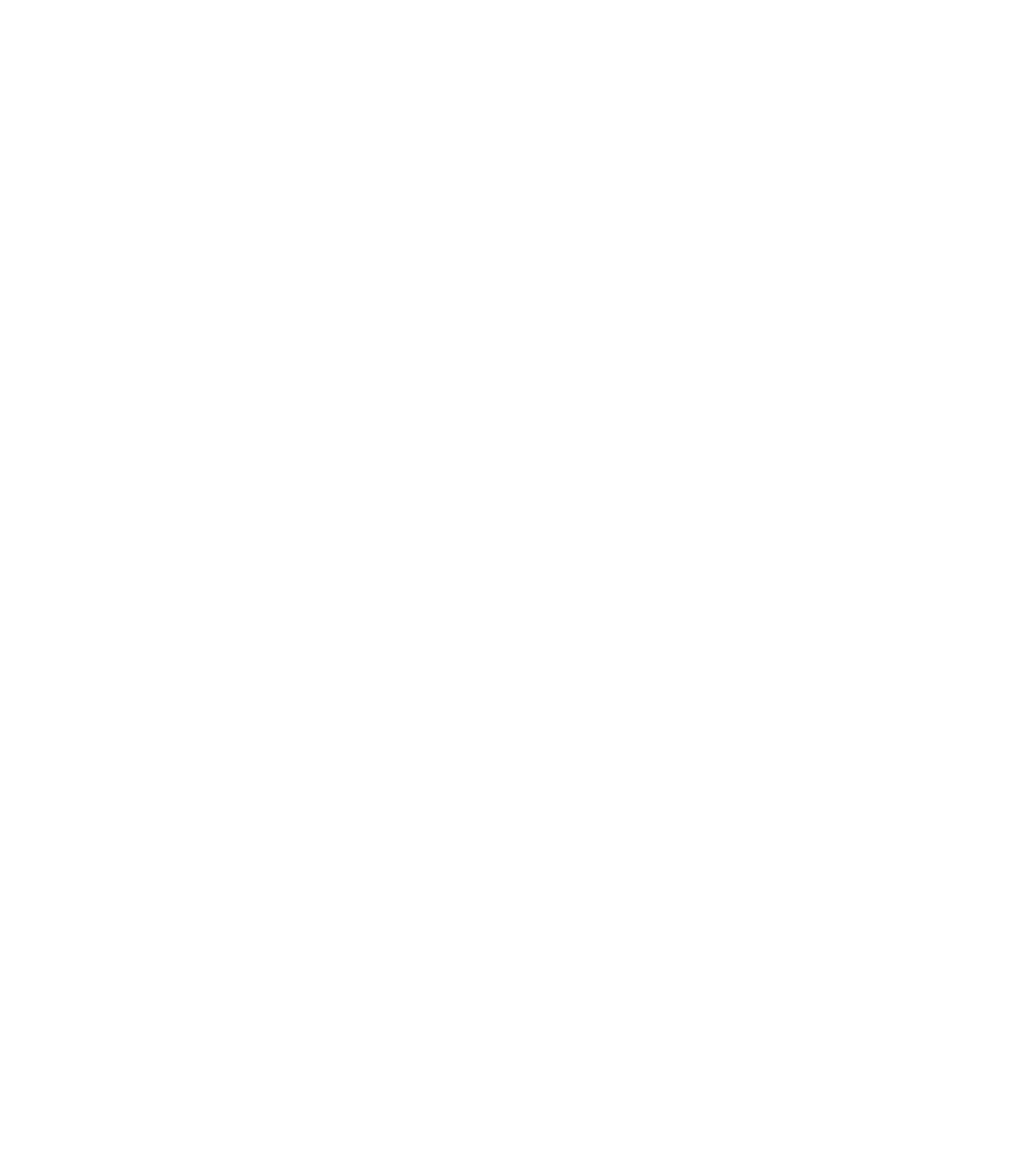
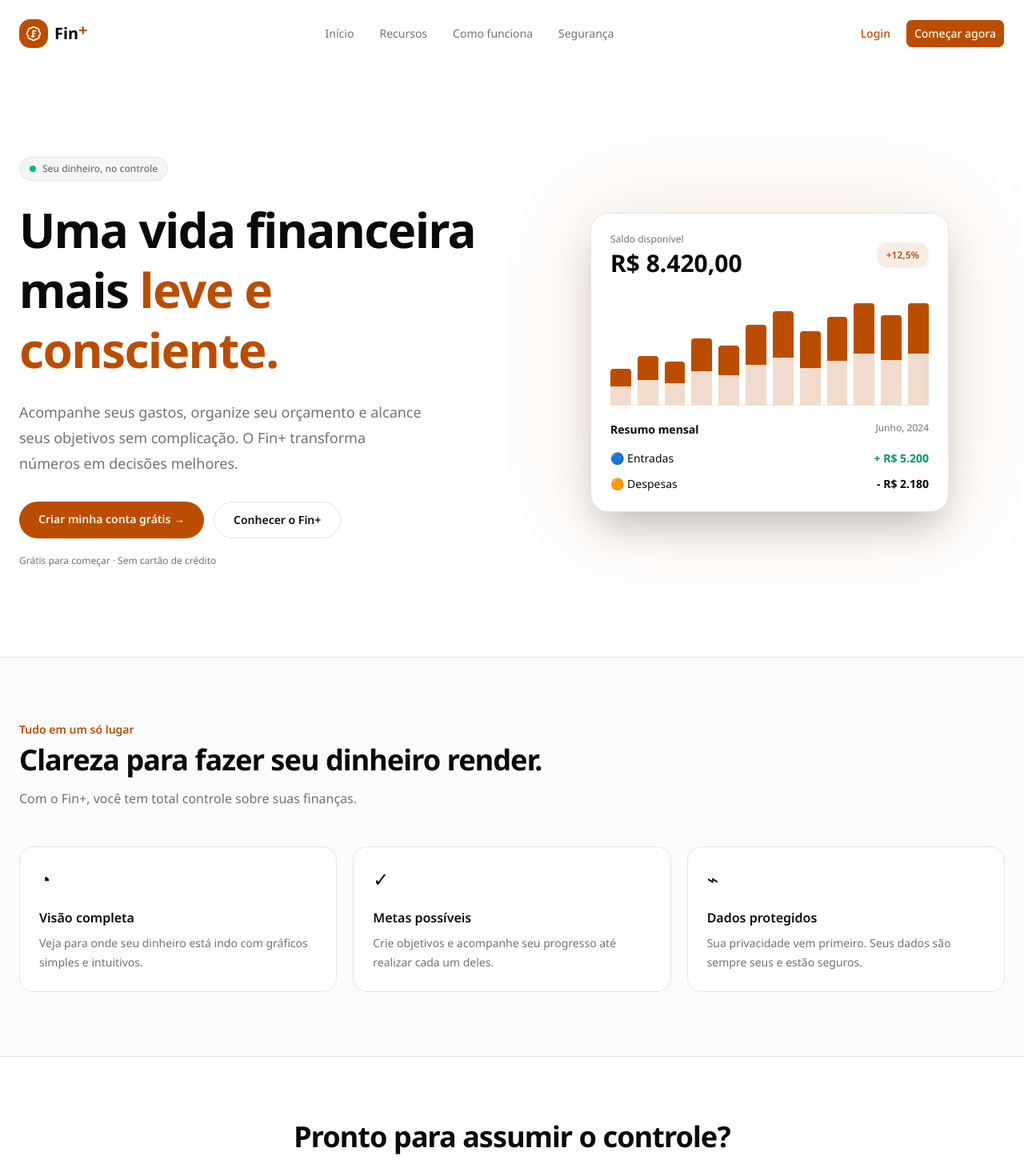
Before and after one commit to LinconlBR/fin-plus, a Next.js app: page / in a window 1280 px wide. Shown: the top 1460 px of the page at 80% size. Before the commit the page ends 800 px from the top, so only its background shows below. Built offline with nearby package versions, Linux system fonts and the light colour scheme.

Commit message:
Home page
prototipo home page

```diff
--- a/app/page.tsx
+++ b/app/page.tsx
@@ -1,8 +1,112 @@
-import Image from "next/image";
+import Link from "next/link";
+import { BadgeSwissFranc } from 'lucide-react';
+import { Button } from "@/components/ui/button";
+
 
 export default function Home() {
   return (
-    <>
-    </>
+    <main className="min-h-screen bg-background text-foreground">
+      <header className="mx-auto flex max-w-7xl items-center justify-between px-6 py-6">
+        <Link href="#inicio" className="flex items-center gap-2 text-xl font-bold">
+        <span className="flex h-9 w-9 items-center justify-center rounded-xl bg-primary text-primary-foreground">
+          <BadgeSwissFranc className="h-5 w-5" />
+        </span>
+         Fin<span className="relative -ml-2 -top-1 text-primary">+</span>
+         </Link>
+        <nav className="hidden gap-8 text-sm text-muted-foreground md:flex">
+          <Link href="#inicio">Início</Link>
+          <Link href="#recursos">Recursos</Link>
+          <Link href="#como-funciona">Como funciona</Link>
+          <Link href="#seguranca">Segurança</Link>
+        </nav>
+        {/* Mobile menu button */}
+        <button className="md:hidden">
+          <svg className="h-6 w-6" fill="none" stroke="currentColor" viewBox="0 0 24 24">
+            <path strokeLinecap="round" strokeLinejoin="round" strokeWidth={2} d="M4 6h16M4 12h16M4 18h16" />
+          </svg>
+        </button>
+        <div className=" gap-2 md:flex">
+          <Button variant="link"><Link href="#comecar">Login</Link></Button>
+          <Button variant="default"><Link href="#comecar">Começar agora</Link></Button>
+        </div>
+      </header>
+
+      <section id="inicio" className="mx-auto grid max-w-7xl items-center gap-14 px-6 py-16 lg:grid-cols-2 lg:py-28">
+        <div>
+          <p className="mb-6 inline-flex items-center gap-2 rounded-full border border-border bg-muted px-3 py-1.5 text-xs font-medium text-muted-foreground">
+            <span className="h-2 w-2 rounded-full bg-emerald-500" /> Seu dinheiro, no controle</p>
+          <h1 className="max-w-xl text-5xl font-bold leading-tight tracking-tight sm:text-6xl">Uma vida financeira mais <span className="text-primary">leve e consciente.</span></h1>
+          <p className="mt-6 max-w-lg text-lg leading-8 text-muted-foreground">Acompanhe seus gastos, organize seu orçamento e alcance seus objetivos sem complicação. O Fin+ transforma números em decisões melhores.</p>
+          <div className="mt-8 flex flex-col gap-3 sm:flex-row"><Link href="#comecar" className="rounded-full bg-primary px-6 py-3 text-center text-sm font-semibold text-primary-foreground">Criar minha conta grátis →</Link>
+          <Link href="#recursos" className="rounded-full border border-border px-6 py-3 text-center text-sm font-semibold">Conhecer o Fin+</Link></div>
+          <p className="mt-5 text-xs text-muted-foreground">Grátis para começar · Sem cartão de crédito</p>
+        </div>
+        <div className="relative mx-auto w-full max-w-md">
+          <div className="absolute -inset-6 rounded-[3rem] bg-primary/10 blur-3xl" />
+          <div className="relative rounded-3xl border border-border bg-card p-6 shadow-2xl">
+            <div className="flex items-center justify-between">
+              <div>
+                <p className="text-xs text-muted-foreground">Saldo disponível</p>
+                <p className="mt-1 text-3xl font-bold">R$ 8.420,00</p>
+                </div>
+                <span className="rounded-xl bg-primary/10 px-3 py-2 text-xs font-semibold text-primary">+12,5%</span>
+                </div>
+                <div className="mt-8 flex h-32 items-end gap-2 border-b border-border">{[35,48,42,65,58,78,92,72,86,100,88,100].map((h, i) => <div key={i} className="flex-1 rounded-t bg-primary/20" style={{ height: `${h}%` }}><div className="h-1/2 rounded-t bg-primary" /></div>)}</div><div className="mt-5 flex justify-between"><b className="text-sm">Resumo mensal</b><span className="text-xs text-muted-foreground">Junho, 2024</span></div><div className="mt-4 space-y-3 text-sm"><div className="flex justify-between"><span>🔵 Entradas</span><b className="text-emerald-600">+ R$ 5.200</b></div><div className="flex justify-between"><span>🟠 Despesas</span><b>- R$ 2.180</b></div></div></div></div>
+      </section>
+
+      <section id="recursos" className="border-y border-border bg-muted/30 px-6 py-20">
+        <div className="mx-auto max-w-7xl">
+          <p className="text-sm font-semibold text-primary">
+              Tudo em um só lugar
+            </p>
+            <h2 className="mt-2 text-3xl font-bold tracking-tight sm:text-4xl">
+              Clareza para fazer seu dinheiro render.
+            </h2>
+            <p className="mt-4 text-muted-foreground">
+              Com o Fin+, você tem total controle sobre suas finanças.
+            </p>
+            <div className="mt-12 grid gap-5 md:grid-cols-3">
+            <article className="rounded-2xl border border-border bg-card p-6">
+              <div className="mb-5 text-2xl">
+                ◔
+              </div>
+              <h3 className="font-semibold">
+                Visão completa
+              </h3>
+              <p className="mt-2 text-sm leading-6 text-muted-foreground">
+                Veja para onde seu dinheiro está indo com gráficos simples e intuitivos.
+              </p>
+            </article>
+            <article id="como-funciona" className="rounded-2xl border border-border bg-card p-6">
+              <div className="mb-5 text-2xl">✓</div>
+              <h3 className="font-semibold">Metas possíveis</h3>
+              <p className="mt-2 text-sm leading-6 text-muted-foreground">
+                Crie objetivos e acompanhe seu progresso até realizar cada um deles.
+              </p>
+            </article>
+            <article id="seguranca" className="rounded-2xl border border-border bg-card p-6">
+              <div className="mb-5 text-2xl">⌁</div>
+              <h3 className="font-semibold">Dados protegidos</h3>
+              <p className="mt-2 text-sm leading-6 text-muted-foreground">
+                Sua privacidade vem primeiro. Seus dados são sempre seus e estão seguros.
+              </p>
+            </article>
+          </div>
+        </div>
+      </section>
+
+      <section id="comecar" className="px-6 py-20 text-center">
+        <h2 className="text-3xl font-bold tracking-tight sm:text-4xl">Pronto para assumir o controle?</h2>
+        <p className="mx-auto mt-4 max-w-md text-muted-foreground">
+          Comece hoje a construir uma relação mais saudável com o seu dinheiro.
+        </p>
+        <Link href="#inicio" className="mt-7 inline-block rounded-full bg-primary px-7 py-3 text-sm font-semibold text-primary-foreground">
+          Começar gratuitamente →
+        </Link>
+      </section>
+      <footer className="border-t border-border px-6 py-6 text-center text-xs text-muted-foreground">
+        © 2024 Fin+. Feito para uma vida financeira mais tranquila.
+      </footer>
+    </main>
   );
 }
```
